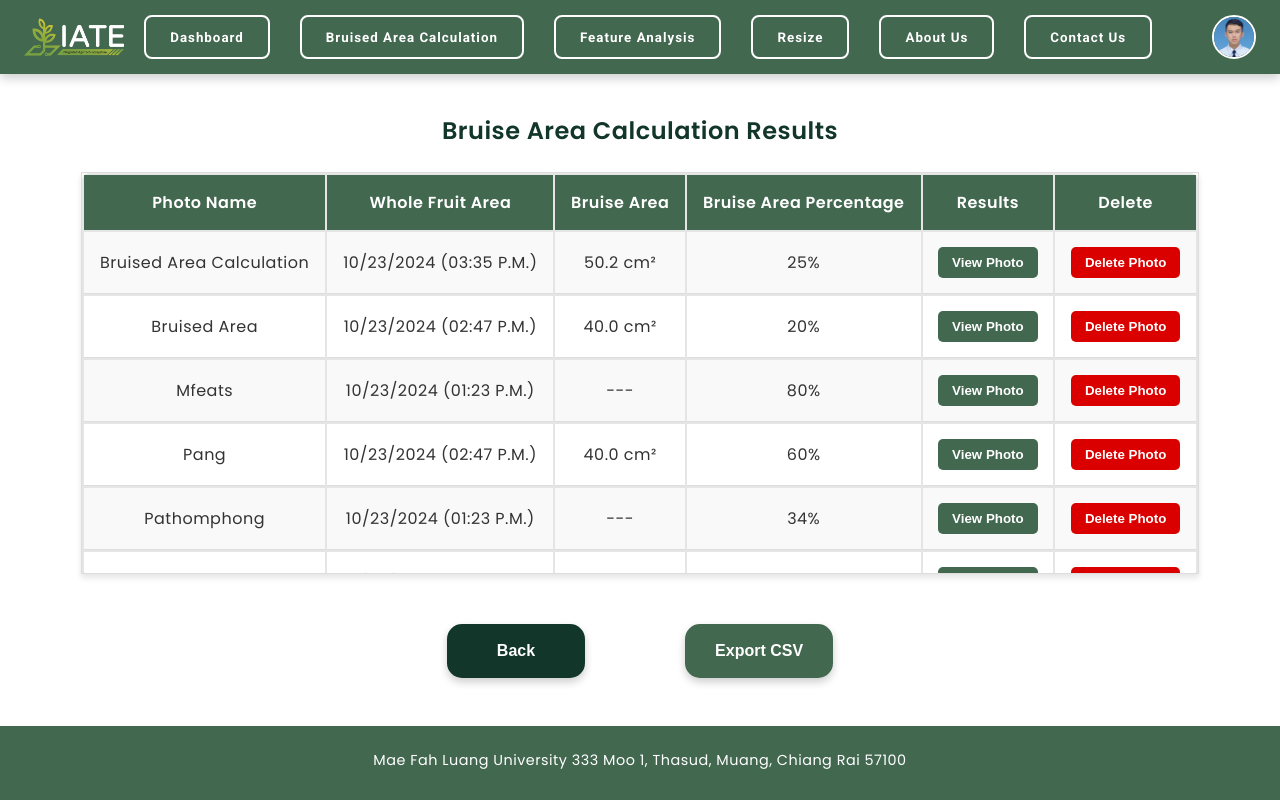
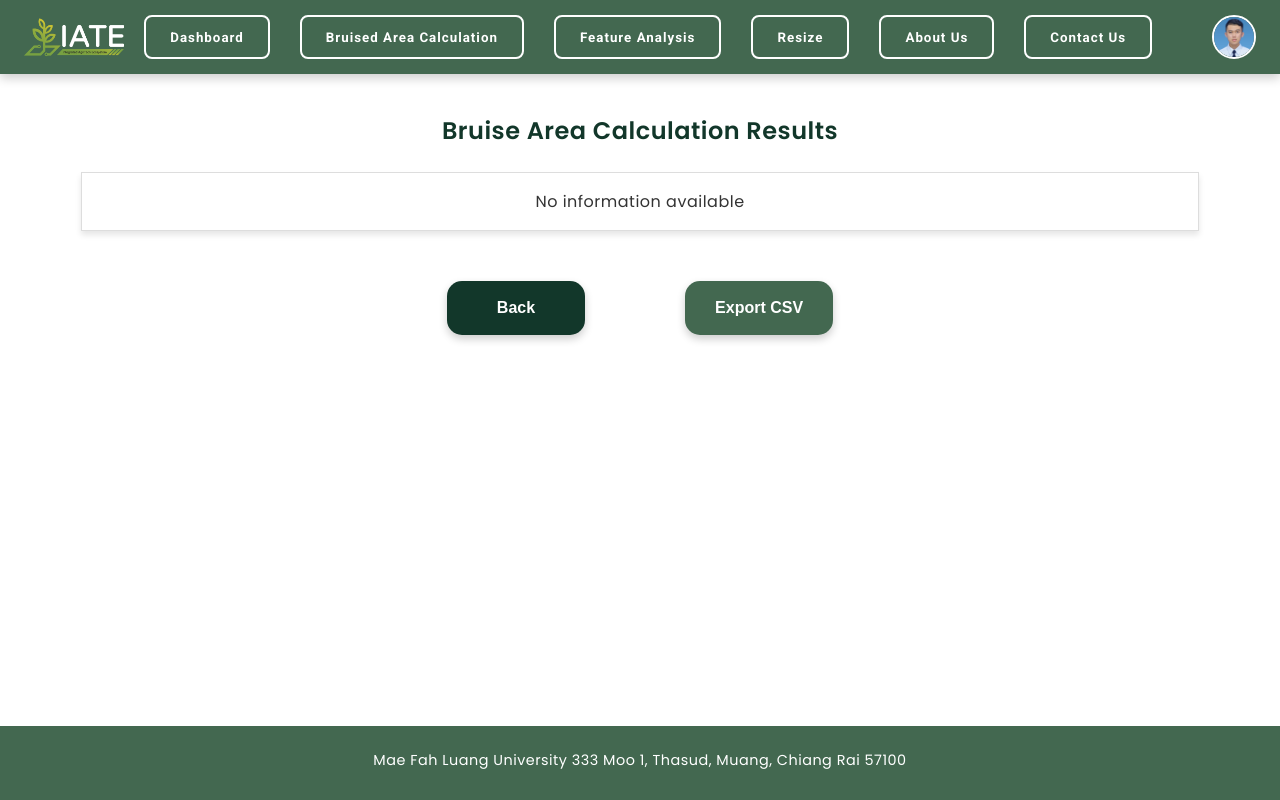
Before and after one commit to 6531503110/mango-bruise-area, a React (Create React App) app: page /showareacalculation in a window 1280 px wide. Built offline with nearby package versions, Linux system fonts and the light colour scheme.

Commit message:
update node module and brusearacalculation.jsx, showareacalculation.jsx and featureanalysis.jsx page

```diff
--- a/src/components/BruiseAreaCalculation/BruiseAreaCalculation.jsx
+++ b/src/components/BruiseAreaCalculation/BruiseAreaCalculation.jsx
@@ -5,26 +5,20 @@ import mangoLogo from '../../assets/Logo_white.png';
 import userProfileImg from '../../assets/profile.jpg';
 
 const BruiseAreaCalculation = () => {
+    const [dragActive, setDragActive] = useState(false);
+    const [selectedFiles, setSelectedFiles] = useState([]);
+    const navigate = useNavigate();
 
-    // State to manage drag and drop file upload activity
-    const [dragActive, setDragActive] = useState(false);
-
-    // State to store the selected files
-    const [selectedFiles, setSelectedFiles] = useState([]);
-    const navigate = useNavigate();  // Hook for navigation
-
-    // Functions for navigating to different pages
     const handleAboutUs = () => navigate('/aboutuspage');
     const handleContactUs = () => navigate('/contactuspage');
     const handleUserProfile = () => navigate('/userprofilepage');
     const handleDashboard = () => navigate('/dashboardpage');
-    const handleShowAreaCalculation = () => navigate('/showareacalculation');
-    const handleFeatureAnalysis = () => { navigate('/featureanalysis') };
+    const handleFeatureAnalysis = () => navigate('/featureanalysis');
 
-    // Function to handle file selection
     const handleFileChange = (event) => {
         const files = Array.from(event.target.files);
         const validFiles = files.filter(file => /\.(jpg|jpeg|png)$/i.test(file.name));
+
         if (validFiles.length > 0) {
             setSelectedFiles(prevFiles => [...prevFiles, ...validFiles]);
         } else {
@@ -32,23 +26,21 @@ const BruiseAreaCalculation = () => {
         }
     };
 
-    // Function to handle drag over event
     const handleDragOver = (event) => {
         event.preventDefault();
         setDragActive(true);
     };
 
-    // Function to handle drag leave event
     const handleDragLeave = () => {
         setDragActive(false);
     };
 
-    // Function to handle file drop event
     const handleDrop = (event) => {
         event.preventDefault();
         setDragActive(false);
         const files = Array.from(event.dataTransfer.files);
         const validFiles = files.filter(file => /\.(jpg|jpeg|png)$/i.test(file.name));
+
         if (validFiles.length > 0) {
             setSelectedFiles(prevFiles => [...prevFiles, ...validFiles]);
         } else {
@@ -56,15 +48,25 @@ const BruiseAreaCalculation = () => {
         }
     };
 
-    // Function to delete a selected file
     const handleFileDelete = (index) => {
         setSelectedFiles(prevFiles => prevFiles.filter((_, i) => i !== index));
     };
 
+    const handleUpload = () => {
+        const fileData = selectedFiles.map((file, index) => ({
+            id: index + 1,
+            photoName: file.name,
+            date: new Date().toLocaleString(),
+            area: "---",
+            percentage: "---"
+        }));
+
+        localStorage.setItem('uploadedFiles', JSON.stringify(fileData));
+        navigate('/showareacalculation');
+    };
+
     return (
         <div className="bruiseareacalculation-page">
-
-            {/* Navbar */}
             <nav className="navbar">
                 <div className="navbar-brand">
                     <img src={mangoLogo} alt="Mango Logo" className="mango-logo" />
@@ -82,15 +84,12 @@ const BruiseAreaCalculation = () => {
                 </div>
             </nav>
 
-            {/* Content */}
             <div className="bruiseareacalculation-content">
                 <h1 className="bruiseareacalculation-title">Bruise Area Calculation</h1>
                 <p className="bruise-description">
                     The Bruise area calculation will show the total area of mango and the total bruise area of mango
                 </p>
                 <div className="file-upload-container">
-
-                    {/* File dropzone */}
                     <div
                         className={`file-dropzone ${dragActive ? 'drag-active' : ''}`}
                         onDragOver={handleDragOver}
@@ -112,7 +111,6 @@ const BruiseAreaCalculation = () => {
                         <p>🚨Only .jpg .jpeg .png files are allowed</p>
                     </div>
 
-                    {/* Show the selected files box */}
                     <div className="selected-files-box">
                         <h3>Selected Files:</h3>
                         <ul>
@@ -131,18 +129,16 @@ const BruiseAreaCalculation = () => {
                     </div>
                 </div>
 
-                {/* Action buttons */}
                 <div className="action-buttons">
                     <button className="bt backto-bt" onClick={handleDashboard}>
                         Back
                     </button>
-                    <button className="bt upload-bruiseareacalculation-bt" onClick={handleShowAreaCalculation}>
+                    <button className="bt upload-bruiseareacalculation-bt" onClick={handleUpload}>
                         Upload
                     </button>
                 </div>
             </div>
 
-            {/* Footer */}
             <footer className="footer-bruiseareacalculation">
                 <div className="footer-address-bruiseareacalculation">
                     <p>Mae Fah Luang University 333 Moo 1, Thasud, Muang, Chiang Rai 57100</p>
--- a/src/components/FeatureAnalysisPage/FeatureAnalysis.jsx
+++ b/src/components/FeatureAnalysisPage/FeatureAnalysis.jsx
@@ -13,12 +13,21 @@ const FeatureAnalysis = () => {
     const handleContactUs = () => navigate('/contactuspage');
     const handleUserProfile = () => navigate('/userprofilepage');
     const handleDashboard = () => navigate('/dashboardpage');
-    const handleBruiseAreaCalculation = () => navigate('/bruiseareacalculation')
-    const handleFeatureAnalysisResults = () => navigate('/featureanalysisresults')
+    const handleBruiseAreaCalculation = () => navigate('/bruiseareacalculation');
+    const handleFeatureAnalysisResults = () => {
+        const fileData = selectedFiles.map((file, index) => ({
+            id: index + 1,
+            name: file.name,
+            size: file.size,
+        }));
+        localStorage.setItem('uploadedFiles', JSON.stringify(fileData));
+        navigate('/featureanalysisresults');
+    };
 
     const handleFileChange = (event) => {
         const files = Array.from(event.target.files);
         const validFiles = files.filter(file => /\.(jpg|jpeg|png)$/i.test(file.name));
+
         if (validFiles.length > 0) {
             setSelectedFiles(prevFiles => [...prevFiles, ...validFiles]);
         } else {
@@ -40,6 +49,7 @@ const FeatureAnalysis = () => {
         setDragActive(false);
         const files = Array.from(event.dataTransfer.files);
         const validFiles = files.filter(file => /\.(jpg|jpeg|png)$/i.test(file.name));
+
         if (validFiles.length > 0) {
             setSelectedFiles(prevFiles => [...prevFiles, ...validFiles]);
         } else {
--- a/src/components/ShowAreaCalculation/ShowAreaCalculation.jsx
+++ b/src/components/ShowAreaCalculation/ShowAreaCalculation.jsx
@@ -1,4 +1,4 @@
-import React, { useState } from "react";
+import React, { useState, useEffect } from "react";
 import { useNavigate } from "react-router-dom";
 import "./ShowAreaCalculation.css";
 import mangoLogo from "../../assets/Logo_white.png";
@@ -6,30 +6,22 @@ import userProfileImg from "../../assets/profile.jpg";
 
 const ShowAreaCalculation = () => {
   const navigate = useNavigate();
+  const [tableData, setTableData] = useState([]);
 
-  // Initial data for the table
-  const initialData = [
-    { id: 1, photoName: "Bruised Area Calculation", date: "10/23/2024 (03:35 P.M.)", area: "50.2 cm²", percentage: "25%" },
-    { id: 2, photoName: "Bruised Area", date: "10/23/2024 (02:47 P.M.)", area: "40.0 cm²", percentage: "20%" },
-    { id: 3, photoName: "Mfeats", date: "10/23/2024 (01:23 P.M.)", area: "---", percentage: "80%" },
-    { id: 4, photoName: "Pang", date: "10/23/2024 (02:47 P.M.)", area: "40.0 cm²", percentage: "60%" },
-    { id: 5, photoName: "Pathomphong", date: "10/23/2024 (01:23 P.M.)", area: "---", percentage: "34%" },
-    { id: 6, photoName: "Chaichuay", date: "10/23/2024 (02:47 P.M.)", area: "40.0 cm²", percentage: "24%" },
-    { id: 7, photoName: "Software", date: "10/23/2024 (01:23 P.M.)", area: "---", percentage: "23%" },
-    { id: 8, photoName: "Engineering", date: "10/23/2024 (02:47 P.M.)", area: "40.0 cm²", percentage: "21%" },
-    { id: 9, photoName: "University", date: "10/23/2024 (01:23 P.M.)", area: "---", percentage: "99%" },
-    // Add more rows as needed
-  ];
+  useEffect(() => {
+    const storedFiles = localStorage.getItem('uploadedFiles');
 
-  const [tableData, setTableData] = useState(initialData);
+    if (storedFiles) {
+      setTableData(JSON.parse(storedFiles));
+    }
+  }, []);
 
-  // Delete row handler
   const handleDelete = (id) => {
-    setTableData((prevData) => prevData.filter((row) => row.id !== id));
+    const updatedData = tableData.filter((row) => row.id !== id);
+    setTableData(updatedData);
+    localStorage.setItem('uploadedFiles', JSON.stringify(updatedData));
   };
 
-
-  // Navigation Handlers
   const handleAboutUs = () => navigate("/aboutuspage");
   const handleContactUs = () => navigate("/contactuspage");
   const handleUserProfile = () => navigate("/userprofilepage");
@@ -42,13 +34,10 @@ const ShowAreaCalculation = () => {
 
   return (
     <div className="show-area-calculation-page">
-
-      {/* Navbar */}
       <nav className="navbar-showareacalculation">
         <div className="navbar-brand">
           <img src={mangoLogo} alt="Mango Logo" className="mango-logo" />
         </div>
-
         <div className="navbar-links">
           <button className="navbar-link" onClick={handleDashboard}>Dashboard</button>
           <button className="navbar-link" onClick={handleBruiseAreaCalculation}>Bruised Area Calculation</button>
@@ -57,16 +46,15 @@ const ShowAreaCalculation = () => {
           <button className="navbar-link" onClick={handleAboutUs}>About Us</button>
           <button className="navbar-link" onClick={handleContactUs}>Contact Us</button>
         </div>
-
         <div className="navbar-profile" onClick={handleUserProfile}>
           <img src={userProfileImg} alt="User Profile" className="user-profile" />
         </div>
       </nav>
 
-      {/* Show Area Calculation Content */}
       <div className="show-area-calculation-content">
         <h2 className="show-area-calculation-title">Bruise Area Calculation Results</h2>
         <div className="show-area-calculation-table-container">
+          {tableData.length > 0 ? (
             <table className="show-area-calculation-table">
               <thead>
                 <tr>
@@ -95,16 +83,17 @@ const ShowAreaCalculation = () => {
                 ))}
               </tbody>
             </table>
+          ) : (
+            <p>No information available</p>
+          )}
         </div>
 
-        {/* Action Buttons */}
         <div className="area-action-buttons">
           <button className="btn backer-btn" onClick={handleBack}>Back</button>
           <button className="btn upload-btn" onClick={handleExportCSV}>Export CSV</button>
         </div>
       </div>
 
-      {/* Footer */}
       <footer className="footer-showareacalculation">
         <div className="footer-showareacalculation-address">
           <p>Mae Fah Luang University 333 Moo 1, Thasud, Muang, Chiang Rai 57100</p>
```
Lines whose indentation alone changed are shown as unchanged.
